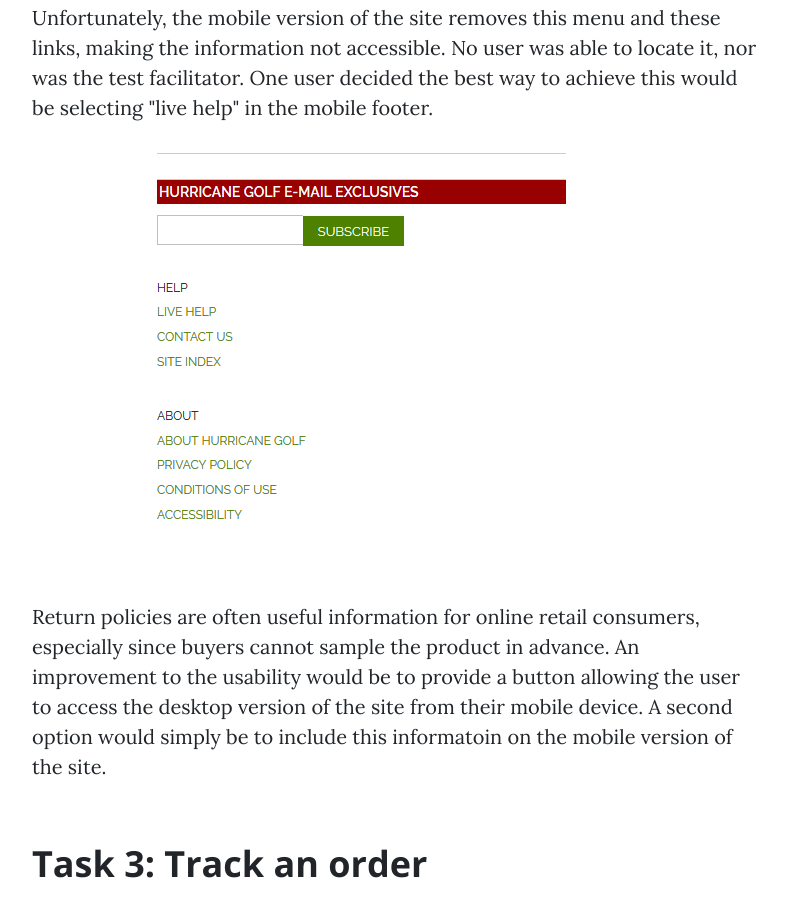
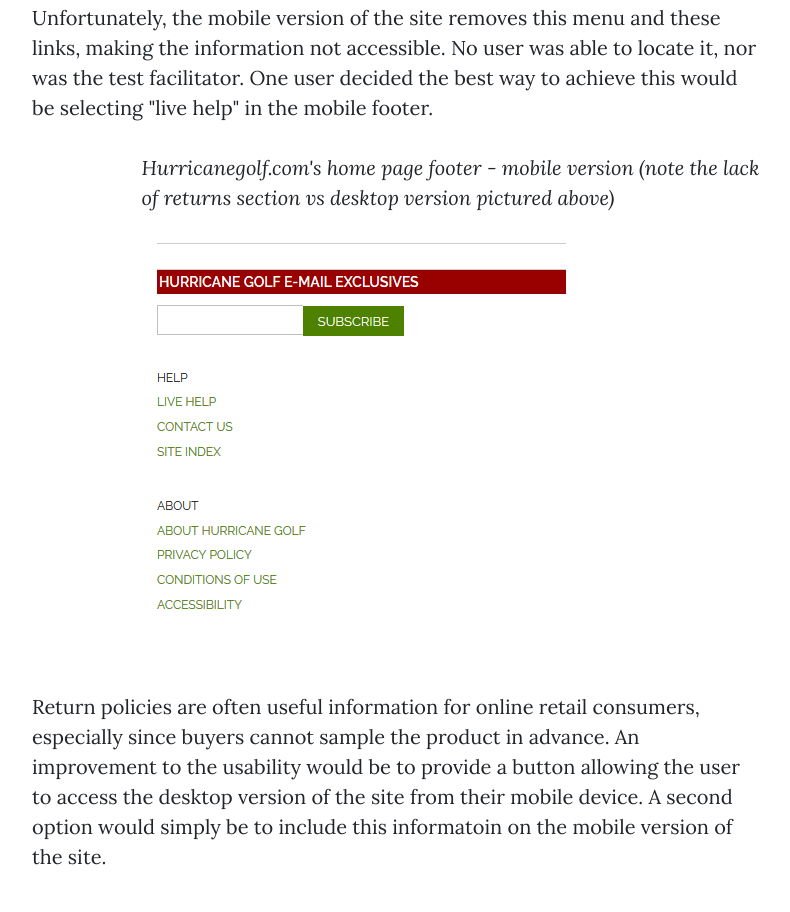
Before and after one commit to JWill8/UserSciJournal, a plain HTML site: page week4.html in a window 1280 px wide. Shown: the part 4231-5143 px from the top of the page, without its empty margins (243-1033 px from the left). Drawn offline with nearby package versions, Linux system fonts and the light colour scheme.

Commit message:
week4update

```diff
--- a/week4.html
+++ b/week4.html
@@ -156,7 +156,7 @@
           <p>Unfortunately, the mobile version of the site removes this menu and these links, making the information not
             accessible. No user was able to locate it, nor was the test facilitator. One user decided the best way to
             achieve this would be selecting "live help" in the mobile footer.</p>
-
+            <p style="margin-left: 15%"><i>Hurricanegolf.com's home page footer - mobile version (note the lack of returns section vs desktop version pictured above)</i></p>
           <img class="img-fluid" style="margin-left: 15%" src="img/mobilefooter.png" alt="return information">
 
           <p>Return policies are often useful information for online retail consumers, especially since buyers cannot
```
